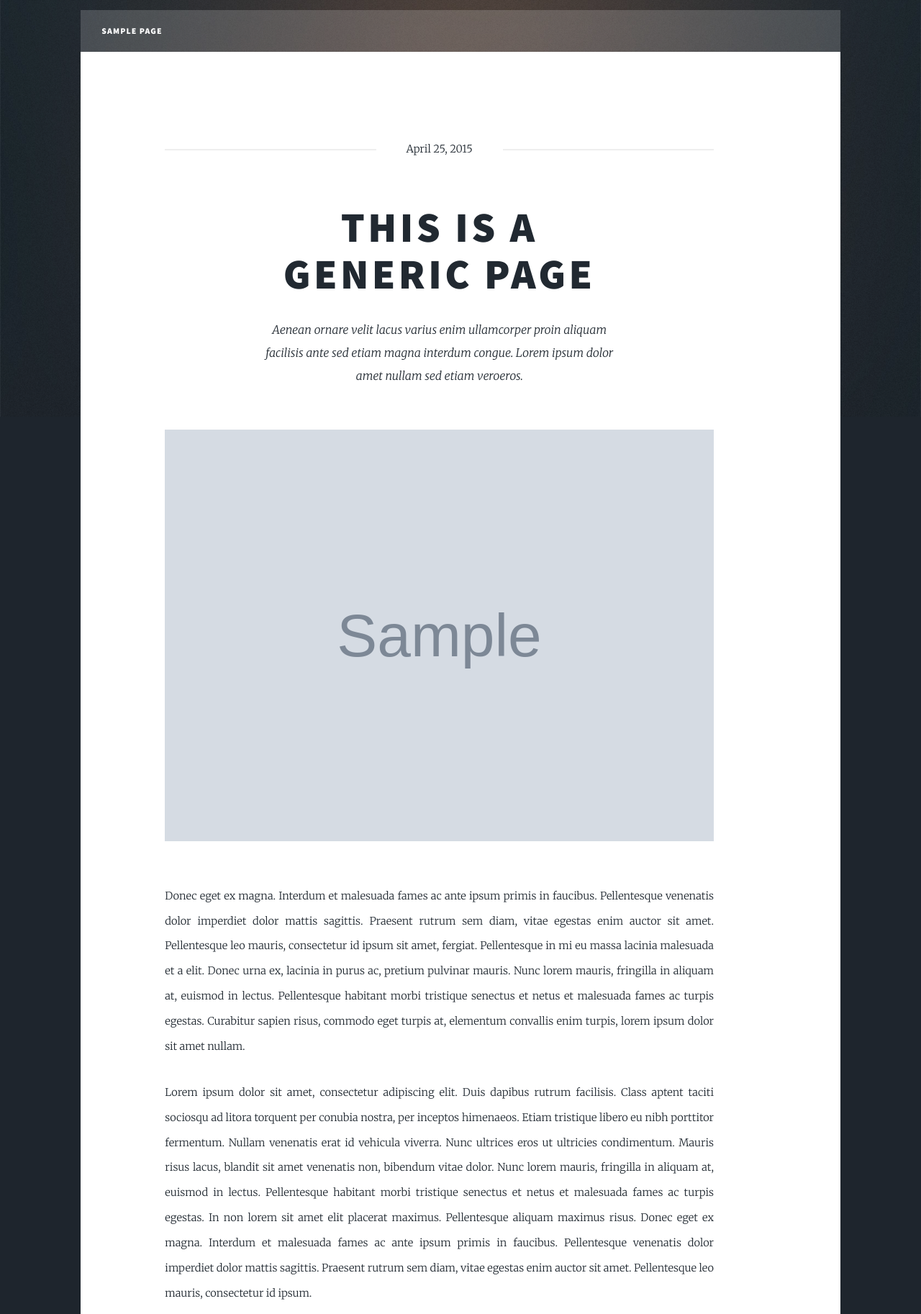
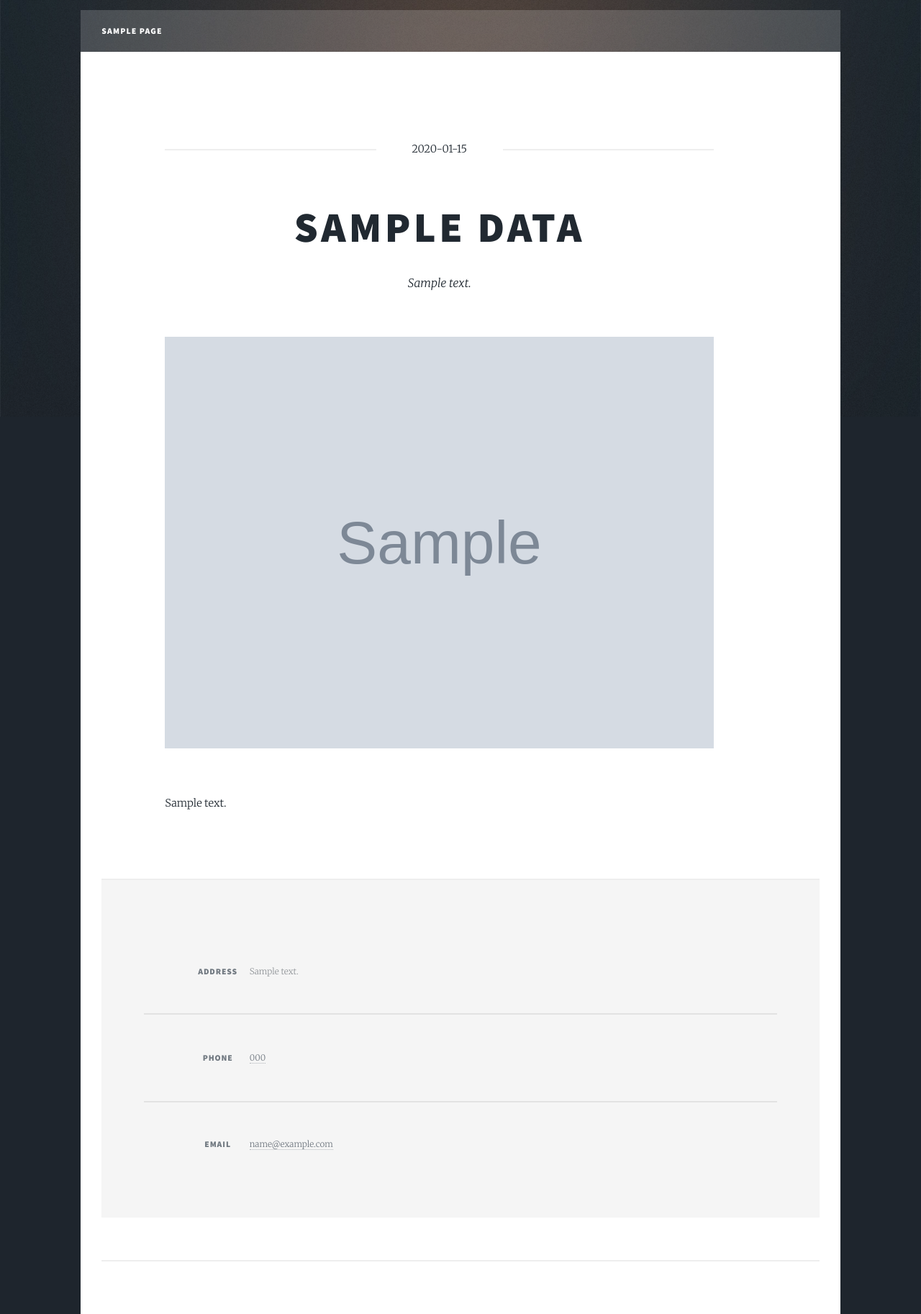
Before and after one commit to sebbekarlsson/nilms, a Python web app: template example_theme/templates/generic.html in a window 1280 px wide. Shown: the part 221-2047 px from the top of the page at 72% size. Run offline with Jinja, Linux system fonts and the light colour scheme; the template is opened without the code that fills it: most values are stand-ins (such as "Sample title", 1, 10 or a date in 2020); grey boxes marked "Sample" are stand-in pictures.

Commit message:
couple fixes

```diff
--- a/config.example.json
+++ b/config.example.json
@@ -3,6 +3,7 @@
     "password": "bad_password",
     "theme_dir": "/path/to/theme",
     "uploads_dir": "/tmp/uploads",
+    "env": "dev",
     "mongo": {
         "db": "nilms",
         "host": "localhost",
--- a/example_theme/templates/generic.html
+++ b/example_theme/templates/generic.html
@@ -6,17 +6,15 @@
         <!-- Post -->
         <section class="post">
             <header class="major">
-                <span class="date editable" id='post-date'>April 25, 2015</span>
-                <h1 id='post-title' class='editable'>This is a<br />
-                    Generic Page</h1>
-                <p id='post-short-text' class='editable'>Aenean ornare velit lacus varius enim ullamcorper proin aliquam<br />
-                facilisis ante sed etiam magna interdum congue. Lorem ipsum dolor<br />
-                amet nullam sed etiam veroeros.</p>
+                <span class="date editable" id='post-date'>{{ page.data['post-date'] }}</span>
+                <h1 id='post-title' class='editable'>{{ page.data['post-title'] }}</h1>
+                <p id='post-short-text' class='editable'>
+                    {{ page.data['post-short-text'] }}
+                </p>
             </header>
             <div class="image main"><img src="/uploads/{{ page.get_field('image').filename }}" alt="" /></div>
             <div id='post-long-text' class='editable'>
-                <p>Donec eget ex magna. Interdum et malesuada fames ac ante ipsum primis in faucibus. Pellentesque venenatis dolor imperdiet dolor mattis sagittis. Praesent rutrum sem diam, vitae egestas enim auctor sit amet. Pellentesque leo mauris, consectetur id ipsum sit amet, fergiat. Pellentesque in mi eu massa lacinia malesuada et a elit. Donec urna ex, lacinia in purus ac, pretium pulvinar mauris. Nunc lorem mauris, fringilla in aliquam at, euismod in lectus. Pellentesque habitant morbi tristique senectus et netus et malesuada fames ac turpis egestas. Curabitur sapien risus, commodo eget turpis at, elementum convallis enim turpis, lorem ipsum dolor sit amet nullam.</p>
-                <p>Lorem ipsum dolor sit amet, consectetur adipiscing elit. Duis dapibus rutrum facilisis. Class aptent taciti sociosqu ad litora torquent per conubia nostra, per inceptos himenaeos. Etiam tristique libero eu nibh porttitor fermentum. Nullam venenatis erat id vehicula viverra. Nunc ultrices eros ut ultricies condimentum. Mauris risus lacus, blandit sit amet venenatis non, bibendum vitae dolor. Nunc lorem mauris, fringilla in aliquam at, euismod in lectus. Pellentesque habitant morbi tristique senectus et netus et malesuada fames ac turpis egestas. In non lorem sit amet elit placerat maximus. Pellentesque aliquam maximus risus. Donec eget ex magna. Interdum et malesuada fames ac ante ipsum primis in faucibus. Pellentesque venenatis dolor imperdiet dolor mattis sagittis. Praesent rutrum sem diam, vitae egestas enim auctor sit amet. Pellentesque leo mauris, consectetur id ipsum.</p>
+                {{ page.data['post-long-text'] }}
             </div>
         </section>
 
--- /dev/null
+++ b/nilms/templates/components/assets.html
@@ -0,0 +1,3 @@
+{% assets "js_all" %}
+<script type="text/javascript" src="{{ ASSET_URL }}"></script>
+{% endassets %}
```
Also changed, not shown: nilms.ini (added, +15 -0 lines), nilms/templates/layout.html (+5 -3 lines), __main__.py (renamed from web.py), 3 other files.
